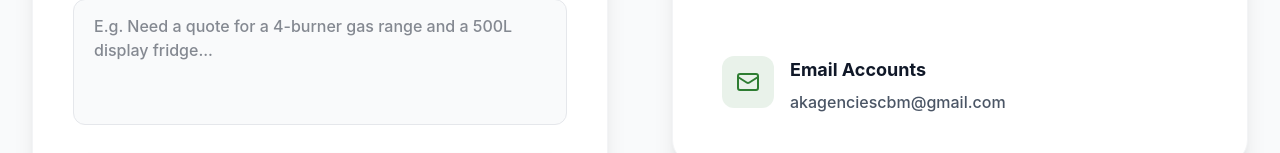
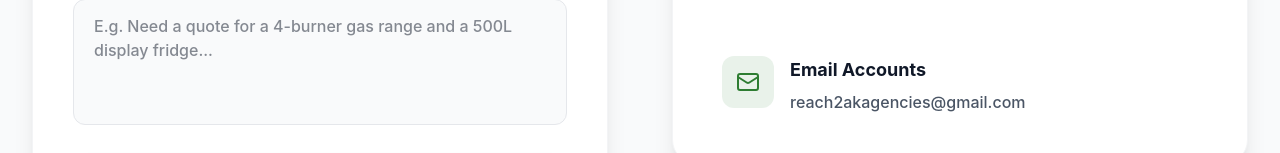
Before and after one commit to Nareshkumar5232/A-K-Agencies, a React (Vite) app: page / in a window 1280 px wide. Shown: the part 4186-4339 px from the top of the page. Built offline with nearby package versions, Linux system fonts and the light colour scheme.

Commit message:
Update business email address to reach2akagencies@gmail.com

```diff
--- a/src/components/Contact.jsx
+++ b/src/components/Contact.jsx
@@ -193,7 +193,7 @@ const Contact = () => {
                   <div>
                     <h4 className="font-bold text-gray-900 text-lg">Email Accounts</h4>
                     <p className="text-gray-600 mt-1.5 font-medium">
-                      <a href="mailto:akagenciescbm@gmail.com" className="hover:text-brand transition-colors">akagenciescbm@gmail.com</a>
+                      <a href="mailto:reach2akagencies@gmail.com" className="hover:text-brand transition-colors">reach2akagencies@gmail.com</a>
                     </p>
                   </div>
                 </div>
```
